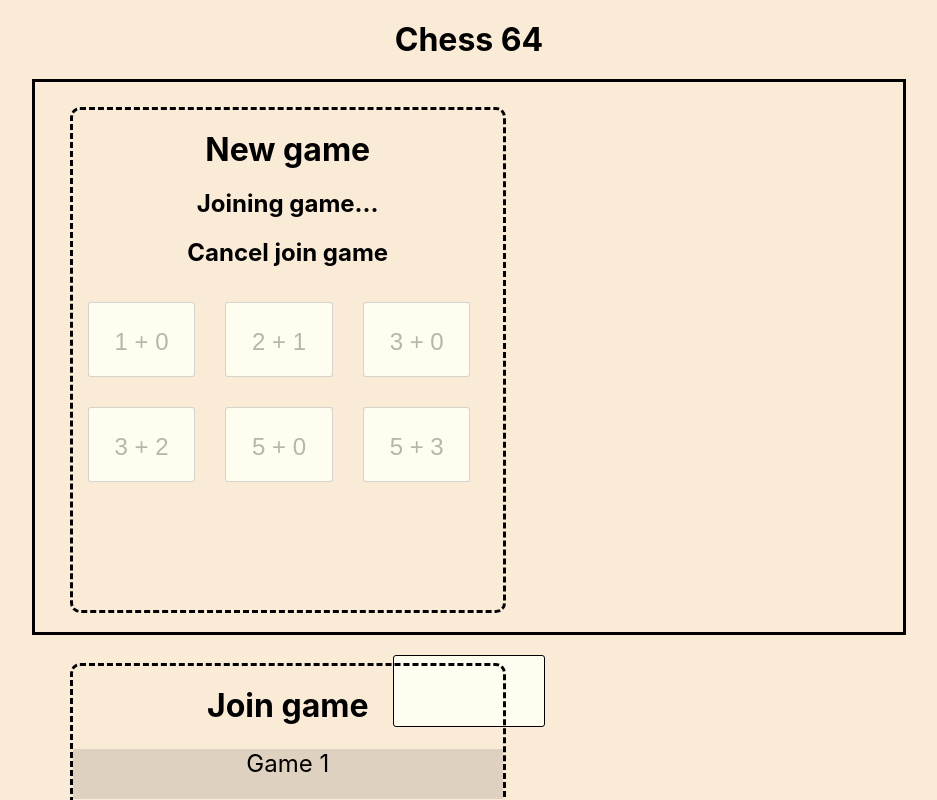
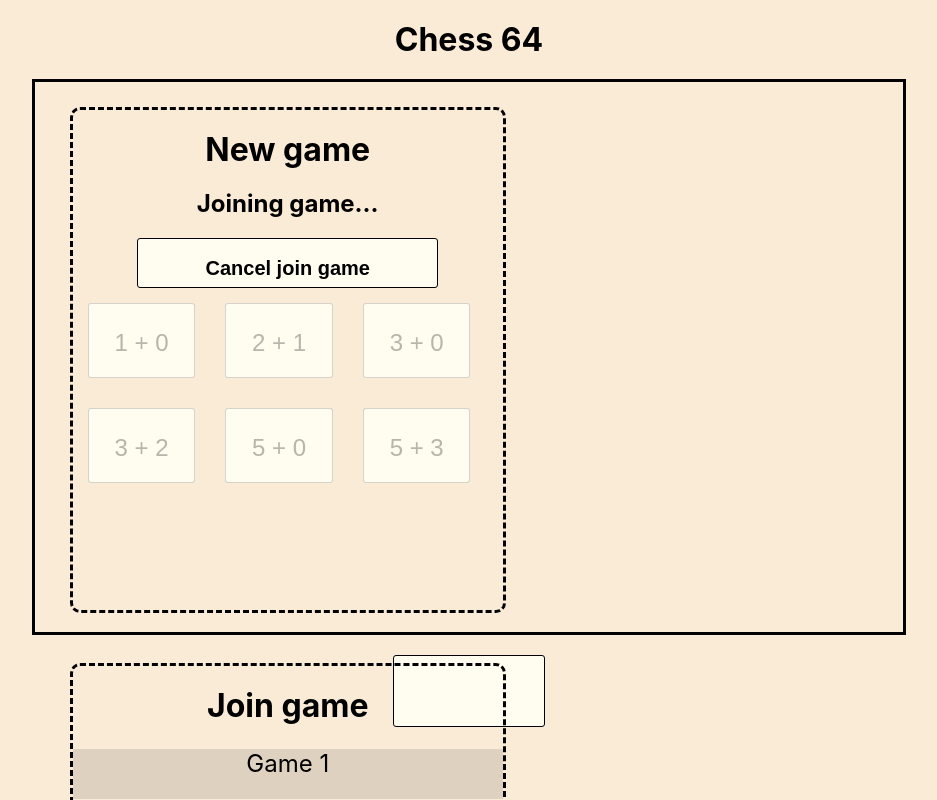
Before and after one commit to isaact23/chess64, a React (Create React App) app: page / in a window 1280 px wide. Both pictures are taken after a click on the button "1 + 0". Shown: the top 800 px of the page, without its empty margins (171-1108 px from the left). Built offline with nearby package versions, Linux system fonts and the light colour scheme.

Commit message:
Add 'cancel join game' button (not yet functional)

```diff
--- a/src/components/Home.js
+++ b/src/components/Home.js
@@ -25,7 +25,9 @@ export default class Home extends React.Component {
                     <div className="column">
                         <h1>New game</h1>
                         <h2 hidden={!this.state.joiningGame}>Joining game...</h2>
-                        <h2 hidden={!this.state.joiningGame}>Cancel join game</h2>
+                        <button id="cancelJoinGameBtn" hidden={!this.state.joiningGame}>
+                            <h2>Cancel join game</h2>
+                        </button>
                         <button id="timeControlBtn" disabled={this.state.joiningGame} onClick={() => this.joinGame(1, 0)}>
                             <p>1 + 0</p>
                         </button>
--- a/src/components/Home.scss
+++ b/src/components/Home.scss
@@ -35,6 +35,15 @@ button#timeControlBtn {
   background-color: $btn-color;
 }
 
+button#cancelJoinGameBtn {
+  width: 70%;
+  height: 50px;
+  border-style: solid;
+  border-width: 1px;
+  border-radius: 3px;
+  background-color: $btn-color;
+}
+
 .joinBtn {
   width: 100%;
   height: 50px;
```
